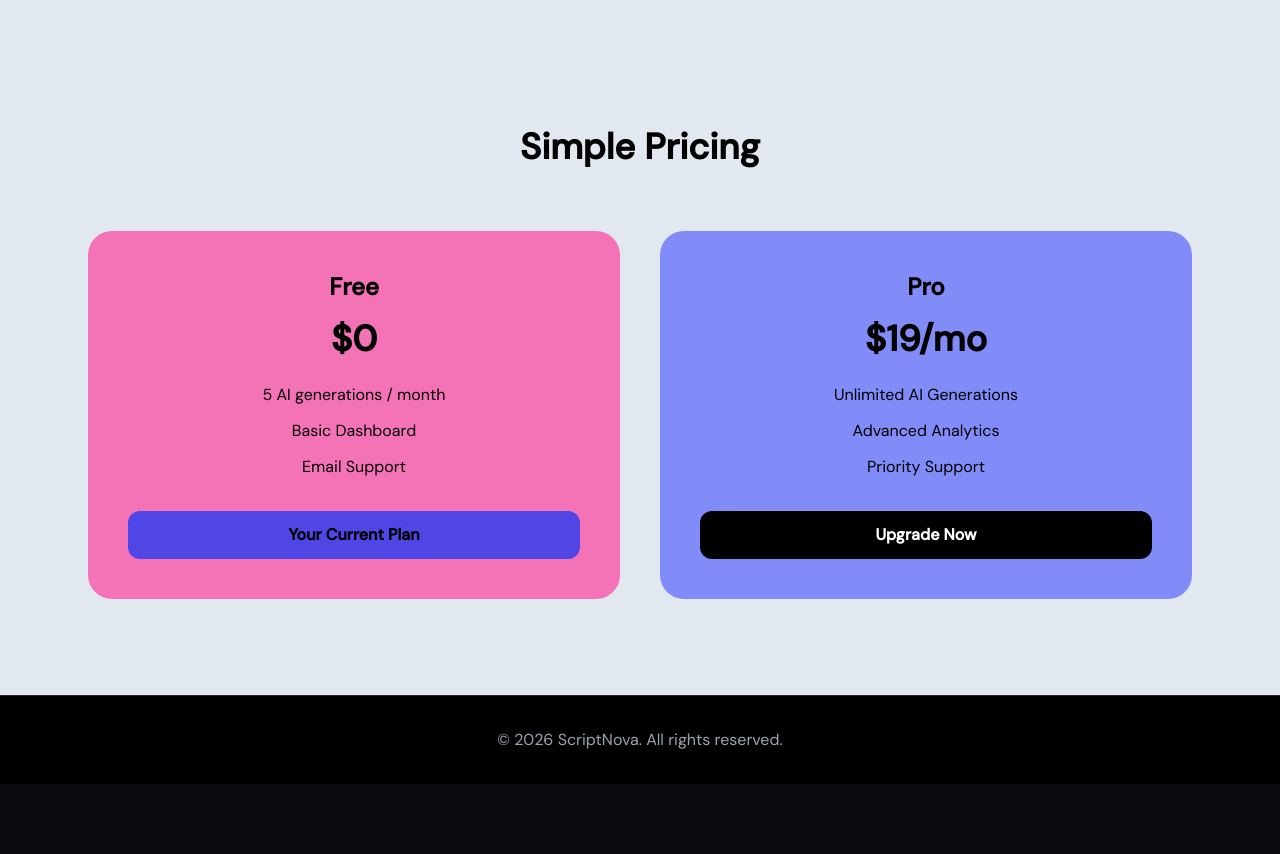
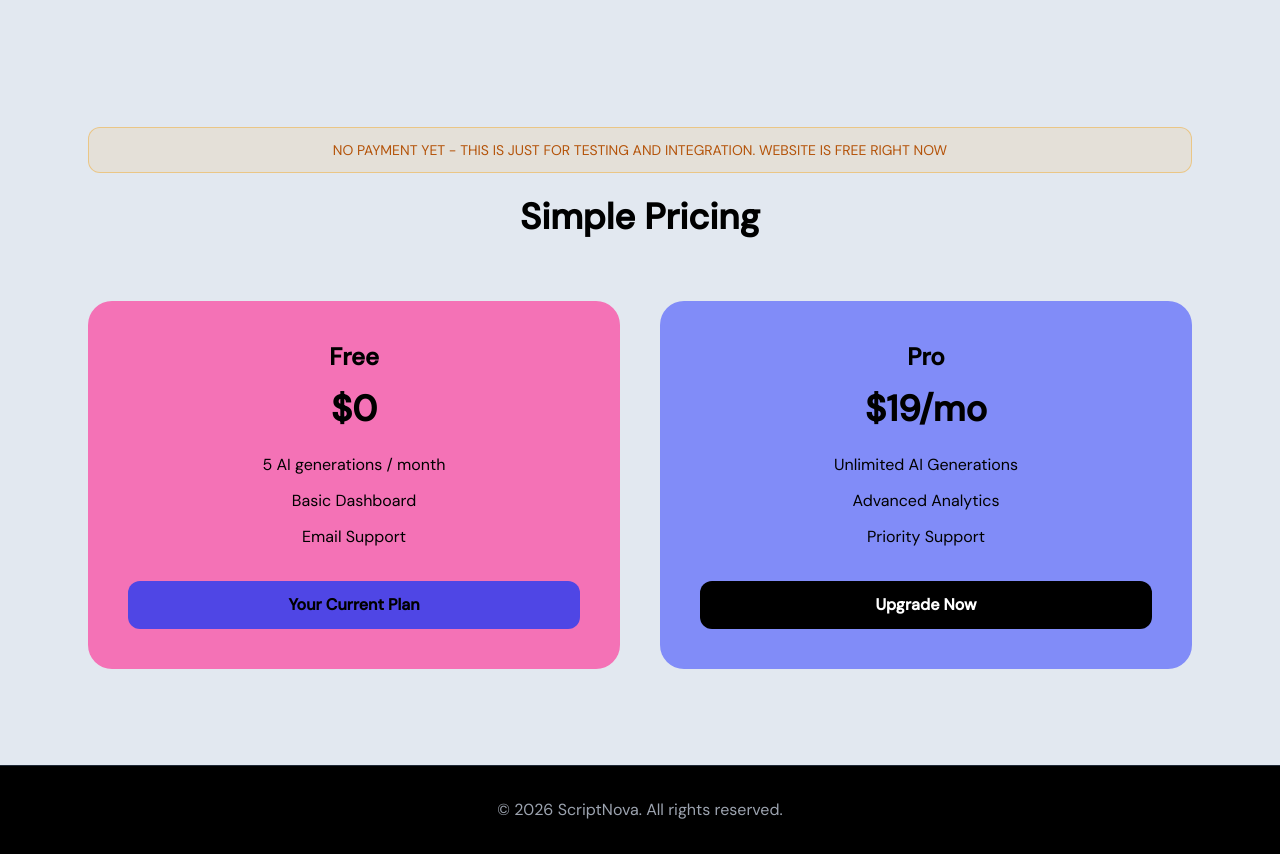
Before and after one commit to MISBAH-09/Frontend-ScriptNova, a React (Vite) app: page / in a window 1280 px wide. Shown: the part 2780-3634 px from the top of the page. Before the commit the page ends 3564 px from the top, so only its background shows below. Built offline with nearby package versions, Linux system fonts and the light colour scheme; no server answers.

Commit message:
banner fixation

```diff
--- a/src/components/PricingSection.jsx
+++ b/src/components/PricingSection.jsx
@@ -72,6 +72,9 @@ function PricingSection() {
   return (
     <section id="pricing" className="py-24 bg-slate-200  text-black">
       <div className="max-w-6xl mx-auto px-6 text-center">
+        <div className="mb-6 rounded-xl border border-amber-500/40 bg-amber-500/10 px-4 py-3 text-sm text-amber-700">
+          NO PAYMENT YET - THIS IS JUST FOR TESTING AND INTEGRATION. WEBSITE IS FREE RIGHT NOW
+        </div>
         <h3 className="text-4xl font-bold mb-16">Simple Pricing</h3>
         {plan === "pro" && (
           <p className="mb-6 rounded-xl border border-green-500/40 bg-green-500/10 px-4 py-3 text-sm text-green-700">
```
